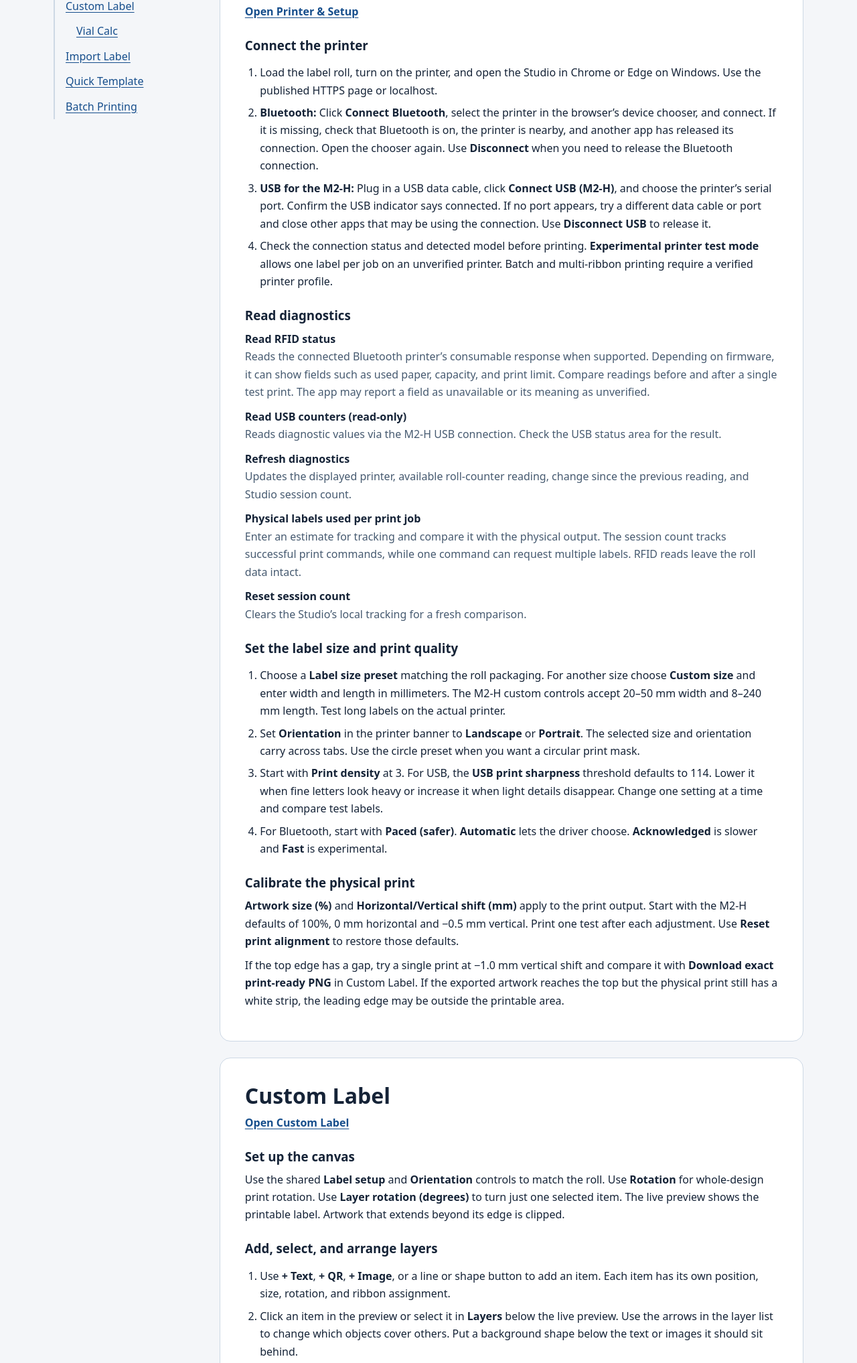
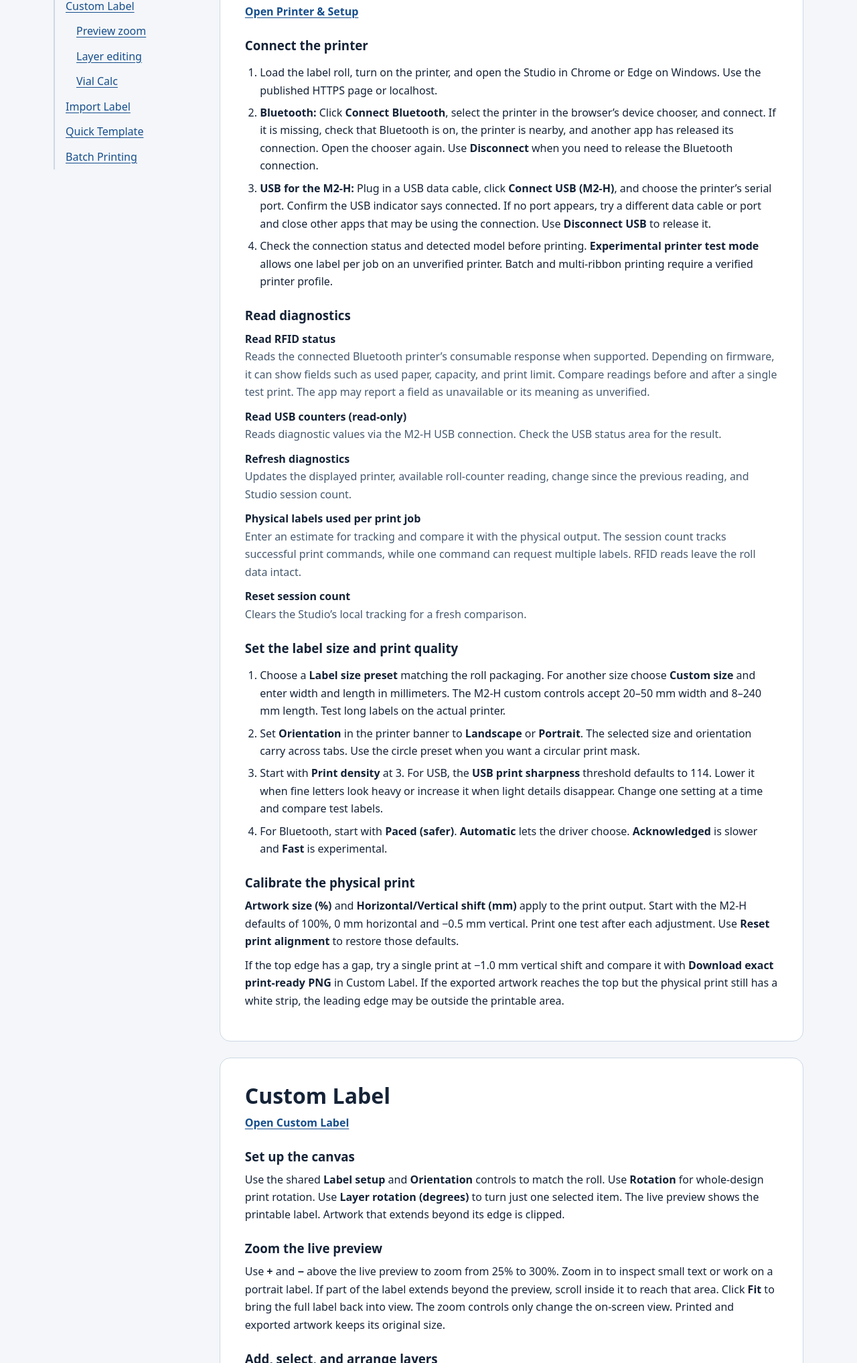
Before and after one commit to Tmags-ai/niimbot-custom-label-studio, a plain HTML site: page guide.html in a window 1280 px wide. Shown: the part 496-2531 px from the top of the page at 67% size. Drawn offline with Linux system fonts and the light colour scheme.

Commit message:
Add preview zoom instructions and layer editing links to the guide

```diff
--- a/guide.html
+++ b/guide.html
@@ -35,6 +35,8 @@ pre{overflow:auto;background:#142b47;color:#f4f8fd;padding:1rem;border-radius:.5
 <strong>On this page</strong>
 <a href="#printer-setup">Printer &amp; Setup</a>
 <a href="#custom-label">Custom Label</a>
+<a href="#preview-zoom" style="padding-left:1rem">Preview zoom</a>
+<a href="#layer-editing" style="padding-left:1rem">Layer editing</a>
 <a href="#vial-calc" style="padding-left:1rem">Vial Calc</a>
 <a href="#import-label">Import Label</a>
 <a href="#quick-template">Quick Template</a>
@@ -76,6 +78,8 @@ pre{overflow:auto;background:#142b47;color:#f4f8fd;padding:1rem;border-radius:.5
 <a class="open" href="./index.html?tab=studio">Open Custom Label</a>
 <h3>Set up the canvas</h3>
 <p>Use the shared <strong>Label setup</strong> and <strong>Orientation</strong> controls to match the roll. Use <strong>Rotation</strong> for whole-design print rotation. Use <strong>Layer rotation (degrees)</strong> to turn just one selected item. The live preview shows the printable label. Artwork that extends beyond its edge is clipped.</p>
+<h3 id="preview-zoom">Zoom the live preview</h3>
+<p>Use <strong>+</strong> and <strong>−</strong> above the live preview to zoom from 25% to 300%. Zoom in to inspect small text or work on a portrait label. If part of the label extends beyond the preview, scroll inside it to reach that area. Click <strong>Fit</strong> to bring the full label back into view. The zoom controls only change the on-screen view. Printed and exported artwork keeps its original size.</p>
 <h3>Add, select, and arrange layers</h3>
 <ol>
 <li>Use <strong>+ Text</strong>, <strong>+ QR</strong>, <strong>+ Image</strong>, or a line or shape button to add an item. Each item has its own position, size, rotation, and ribbon assignment.</li>
@@ -84,7 +88,7 @@ pre{overflow:auto;background:#142b47;color:#f4f8fd;padding:1rem;border-radius:.5
 <li>Use <strong>Center horizontally</strong>, <strong>Center vertically</strong>, or <strong>Center both</strong> to center the visible artwork. For drag alignment, use the label-center snap controls or enable <strong>Snap to another layer</strong> and choose a target under <strong>Align with layer</strong>.</li>
 <li>Use <strong>Duplicate</strong> to reuse a styled item or <strong>Delete</strong> to remove the selection. <strong>Clear layers</strong> clears the custom design.</li>
 </ol>
-<h3>Name layers and undo edits</h3>
+<h3 id="layer-editing">Name layers and undo edits</h3>
 <p>Select a layer in the preview or in <strong>Layers</strong>. Its row is highlighted in the list and its bounds appear on the preview. Enter an optional <strong>Layer name</strong> such as “Logo” or “Lot number.” Names appear in the editor and are saved in editable projects.</p>
 <p>Use <strong>Undo</strong> and <strong>Redo</strong> above the preview to step through Custom Label layer edits. When you are outside a text field, press <kbd>Ctrl</kbd>+<kbd>Z</kbd> to undo or <kbd>Ctrl</kbd>+<kbd>Shift</kbd>+<kbd>Z</kbd> to redo. A drag is one edit. Importing an editable project starts a fresh edit history.</p>
 <h3>Adjust each layer</h3>
```
